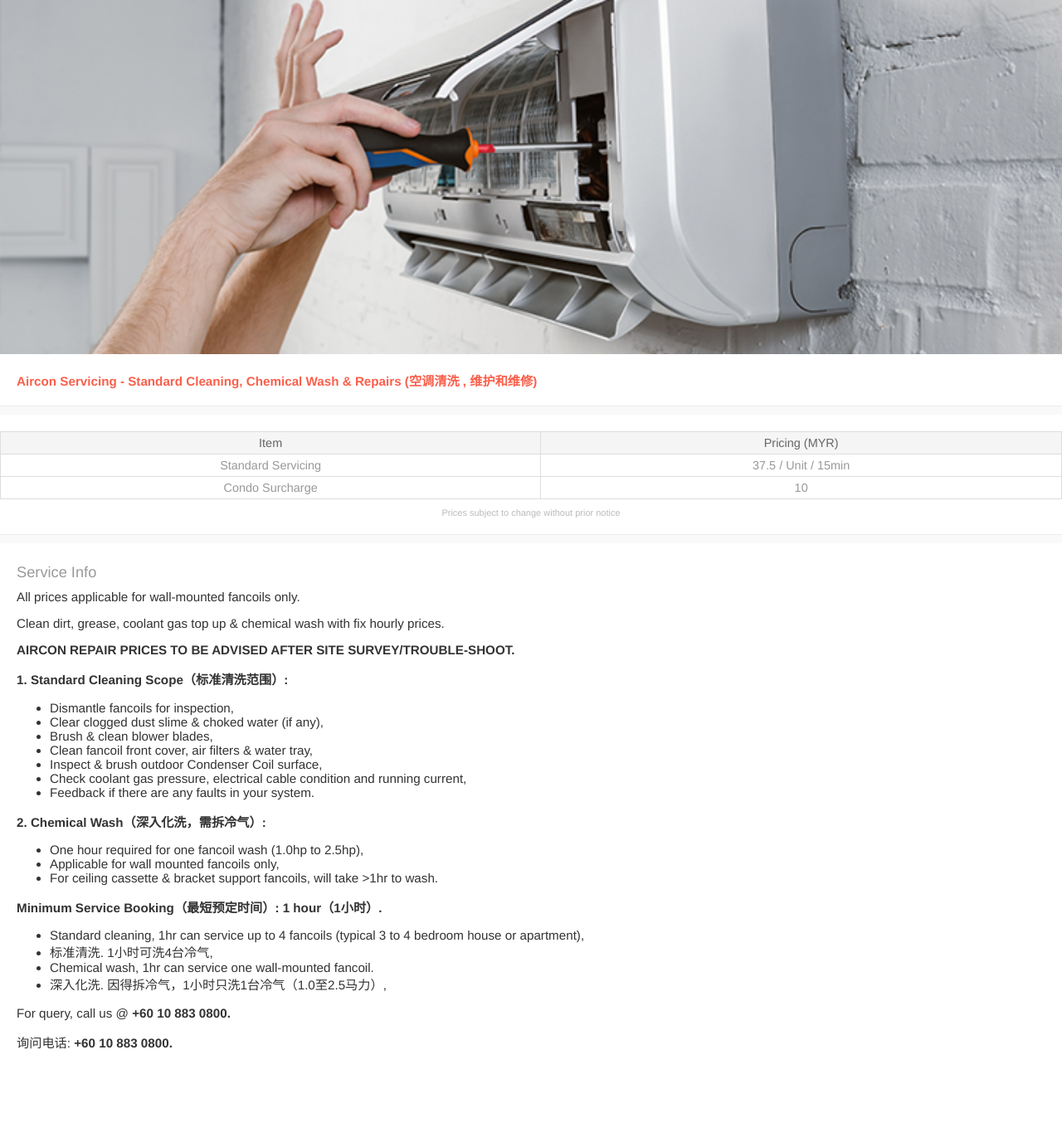
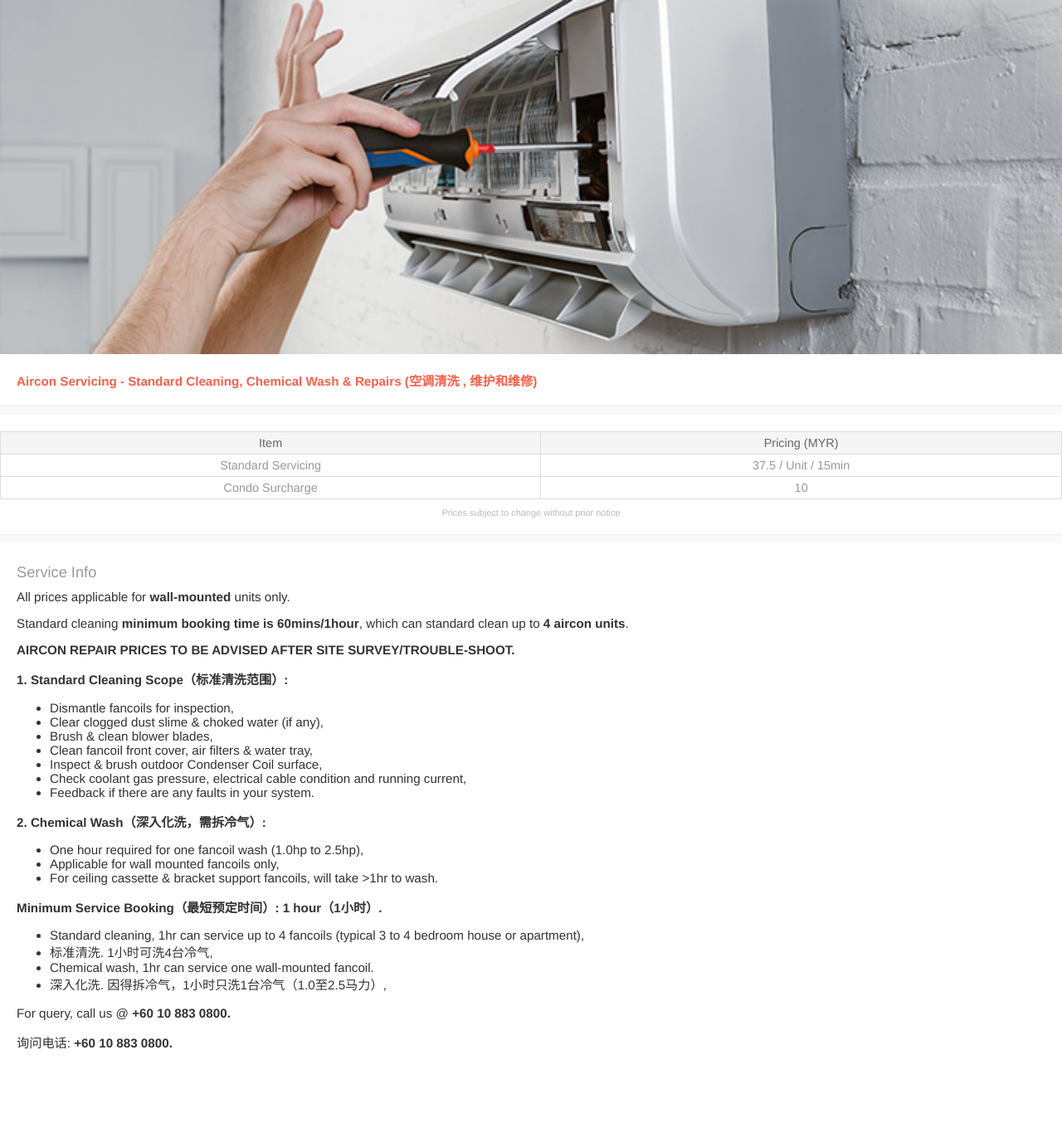
Before and after one commit to blooms-singapore/pages, a Jekyll site: the page built from en/services/myr/aircon.html, in a window 1280 px wide. Shown: the whole page at 83% size. Built offline with Jekyll 4.4.1, drawn with Linux system fonts in a browser that asks for light colours.

Commit message:
Update aircon.html

```diff
--- a/en/services/myr/aircon.html
+++ b/en/services/myr/aircon.html
@@ -33,12 +33,12 @@ layout: service
   <div class="service-info">
     <h4 class="service-title">Service Info</h4>
     <p>
-      All prices applicable for wall-mounted fancoils only.
+      All prices applicable for <strong>wall-mounted</strong> units only.
       <p>
-
-    <p>
-      Clean dirt, grease, coolant gas top up & chemical wash with fix hourly prices.<br>
       <p>
+        Standard cleaning <strong>minimum booking time is 60mins/1hour</strong>, which can standard clean up to <strong>4 aircon units</strong>.
+      <p>
+       <p>
       <strong>AIRCON REPAIR PRICES TO BE ADVISED AFTER SITE SURVEY/TROUBLE-SHOOT.</strong>
     </p>
     <p>
```
